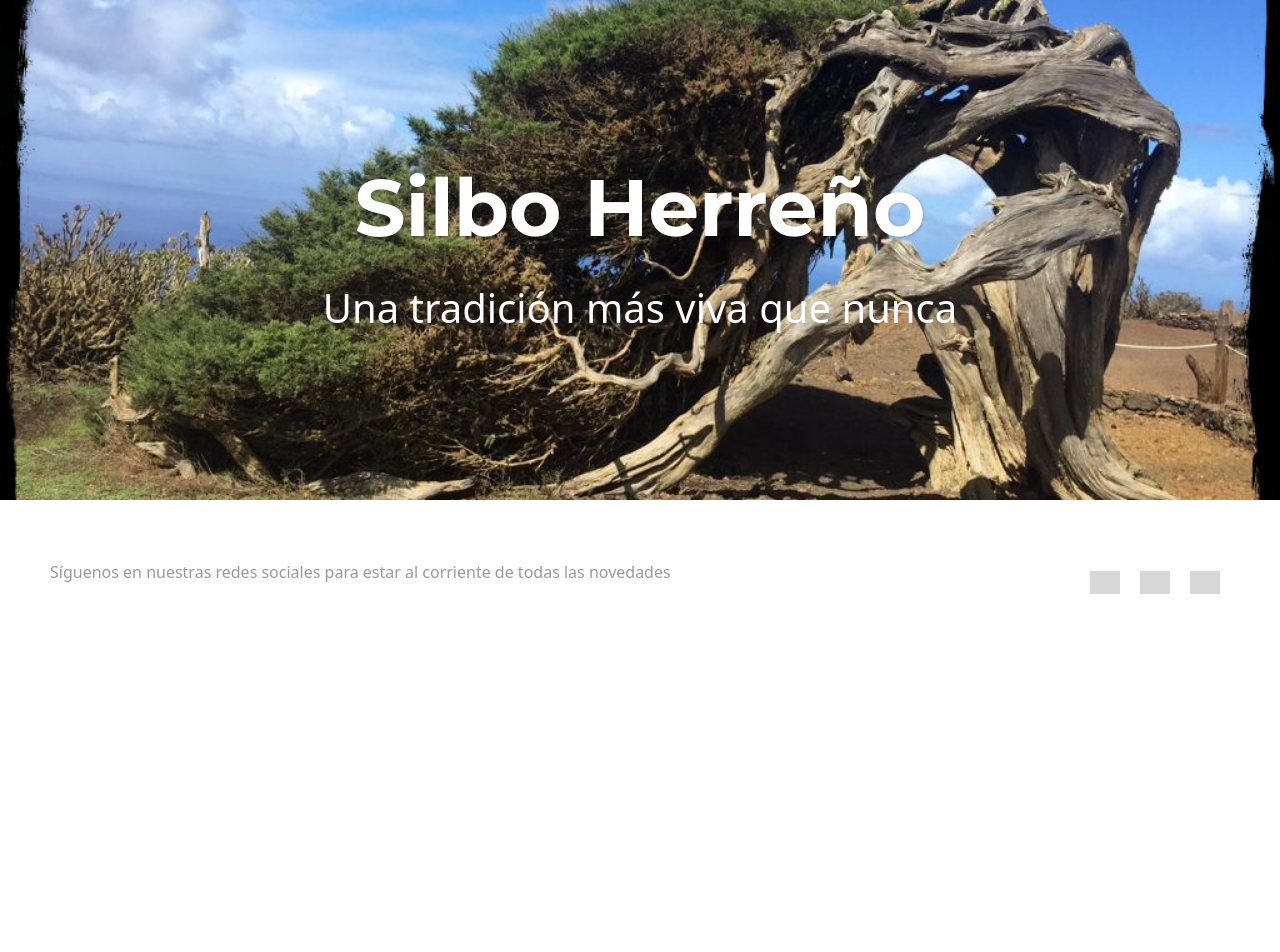
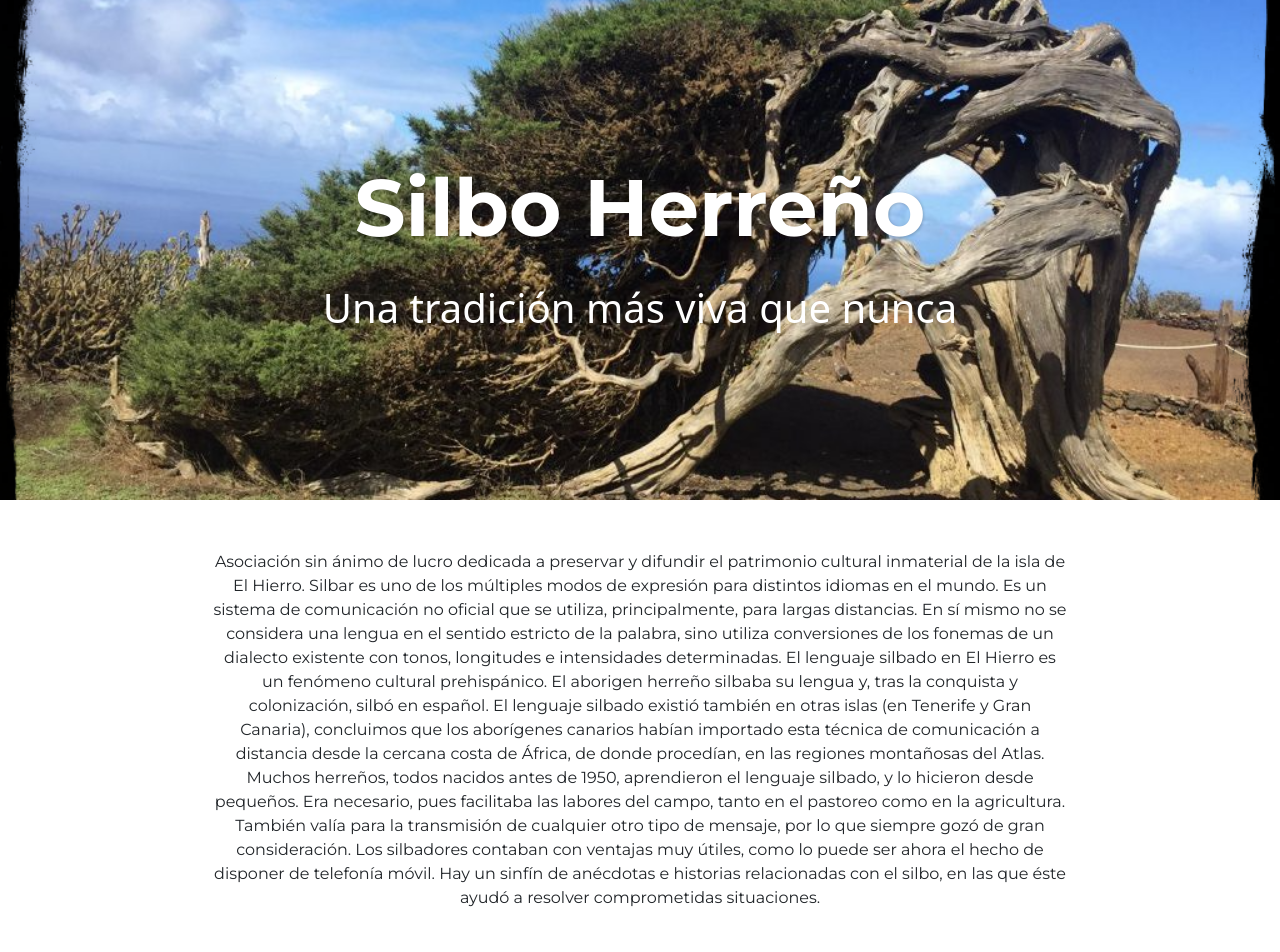
Before and after one commit to JorritvdP/silboHerreno, a React (Create React App) app: page /quienessomos in a window 1280 px wide. Shown: the top 952 px of the page. Built offline with nearby package versions, Linux system fonts and the light colour scheme; no server answers; grey boxes are pictures that could not be loaded.

Commit message:
add text about page

```diff
--- /dev/null
+++ b/src/components/About.js
@@ -0,0 +1,36 @@
+import React, { useState, useEffect } from "react";
+import "./About.scss";
+import { AccordionButton } from "react-bootstrap";
+
+const About = () => {
+  return (
+    <div className="aboutContainer">
+      <p>
+        Asociación sin ánimo de lucro dedicada a preservar y difundir el
+        patrimonio cultural inmaterial de la isla de El Hierro. Silbar es uno de
+        los múltiples modos de expresión para distintos idiomas en el mundo. Es
+        un sistema de comunicación no oficial que se utiliza, principalmente,
+        para largas distancias. En sí mismo no se considera una lengua en el
+        sentido estricto de la palabra, sino utiliza conversiones de los fonemas
+        de un dialecto existente con tonos, longitudes e intensidades
+        determinadas. El lenguaje silbado en El Hierro es un fenómeno cultural
+        prehispánico. El aborigen herreño silbaba su lengua y, tras la conquista
+        y colonización, silbó en español. El lenguaje silbado existió también en
+        otras islas (en Tenerife y Gran Canaria), concluimos que los aborígenes
+        canarios habían importado esta técnica de comunicación a distancia desde
+        la cercana costa de África, de donde procedían, en las regiones
+        montañosas del Atlas. Muchos herreños, todos nacidos antes de 1950,
+        aprendieron el lenguaje silbado, y lo hicieron desde pequeños. Era
+        necesario, pues facilitaba las labores del campo, tanto en el pastoreo
+        como en la agricultura. También valía para la transmisión de cualquier
+        otro tipo de mensaje, por lo que siempre gozó de gran consideración. Los
+        silbadores contaban con ventajas muy útiles, como lo puede ser ahora el
+        hecho de disponer de telefonía móvil. Hay un sinfín de anécdotas e
+        historias relacionadas con el silbo, en las que éste ayudó a resolver
+        comprometidas situaciones.
+      </p>
+    </div>
+  );
+};
+
+export default About;
--- /dev/null
+++ b/src/components/About.scss
@@ -0,0 +1,6 @@
+.aboutContainer {
+  font-family: "Montserrat";
+  padding: 20px;
+  margin: auto;
+  width: 70vw;
+}
--- a/src/routes/QuinesSomos.js
+++ b/src/routes/QuinesSomos.js
@@ -2,6 +2,7 @@ import "bootstrap/dist/css/bootstrap.min.css";
 import "./App.scss";
 import Banner from "../components/Banner";
 import Navigationbar from "../components/NavigationBar";
+import About from "../components/About";
 import Footer from "../components/Footer";
 
 function QuienesSomos() {
@@ -9,6 +10,7 @@ function QuienesSomos() {
     <div className="App">
       <Navigationbar />
       <Banner />
+      <About />
       <Footer />
     </div>
   );
```
